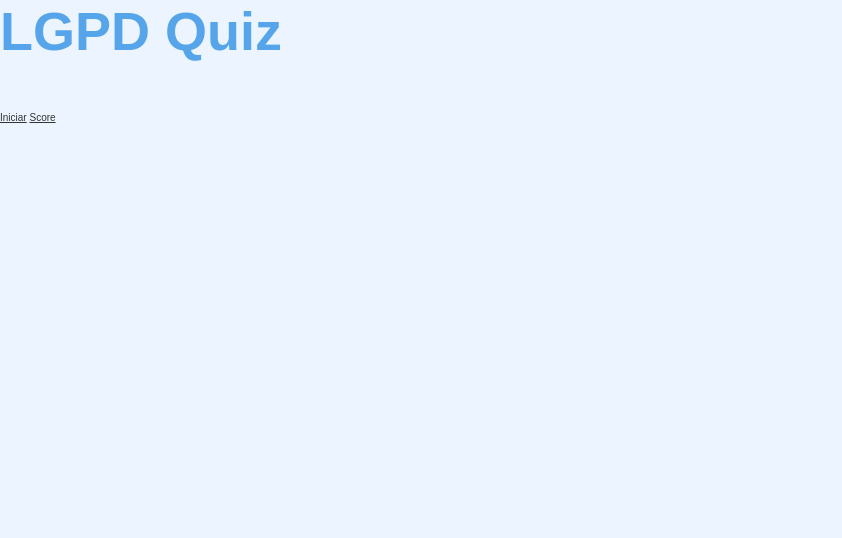
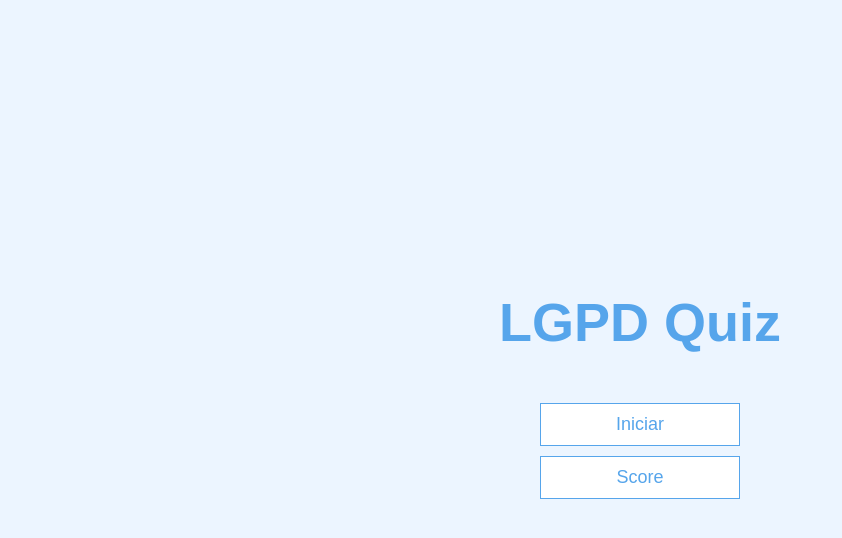
Before and after one commit to felipecandian/Quiz_LGPD, a plain HTML site: page index.html in a window 1280 px wide. Shown: the whole page, without its empty margins (0-842 px from the left). Drawn offline with Linux system fonts and the light colour scheme.

Commit message:
chore: end of class 1 ✅

```diff
--- a/app.css
+++ b/app.css
@@ -39,3 +39,67 @@ h3 {
     font-size: 2.8rem;
     font-weight: 500;
 }
+
+.container {
+    width: 100vw;
+    height: 100vh;
+    display: flex;
+    justify-content: center;
+    align-items: center;
+    max-width: 80 rem;
+    margin: 0 auto;
+
+}
+
+
+.container > * {
+    width: 100%;
+}
+
+.flex-column {
+    display: flex;
+    flex-direction: column;
+}
+
+.flex-center {
+    justify-content: center;
+    align-items: center;
+}
+
+.justify-center {
+    justify-content: center;
+}
+
+.text-center {
+    text-align: center;
+}
+
+.hidden {
+    display: none;
+}
+
+/* BUTTONS */
+.btn {
+    font-size: 1.8rem;
+    padding: 1rem 0;
+    width: 20rem;
+    text-align: center;
+    border: 0.1rem solid #56a5eb;
+    margin-bottom: 1rem;
+    text-decoration: none;
+    color: #56a5eb;
+    background-color: white;
+}
+
+.btn:hover {
+    cursor: pointer;
+    box-shadow:  0 0.4rem 1.4rem 0 rgba(86, 185, 235, 0.5);
+    transform: translate(-0.1rem);
+    transition: transform 150ms;
+}
+
+.btn[disabled]:hover {
+    cursor: not-allowed;
+    box-shadow: none;
+    transform: none;
+}
```
